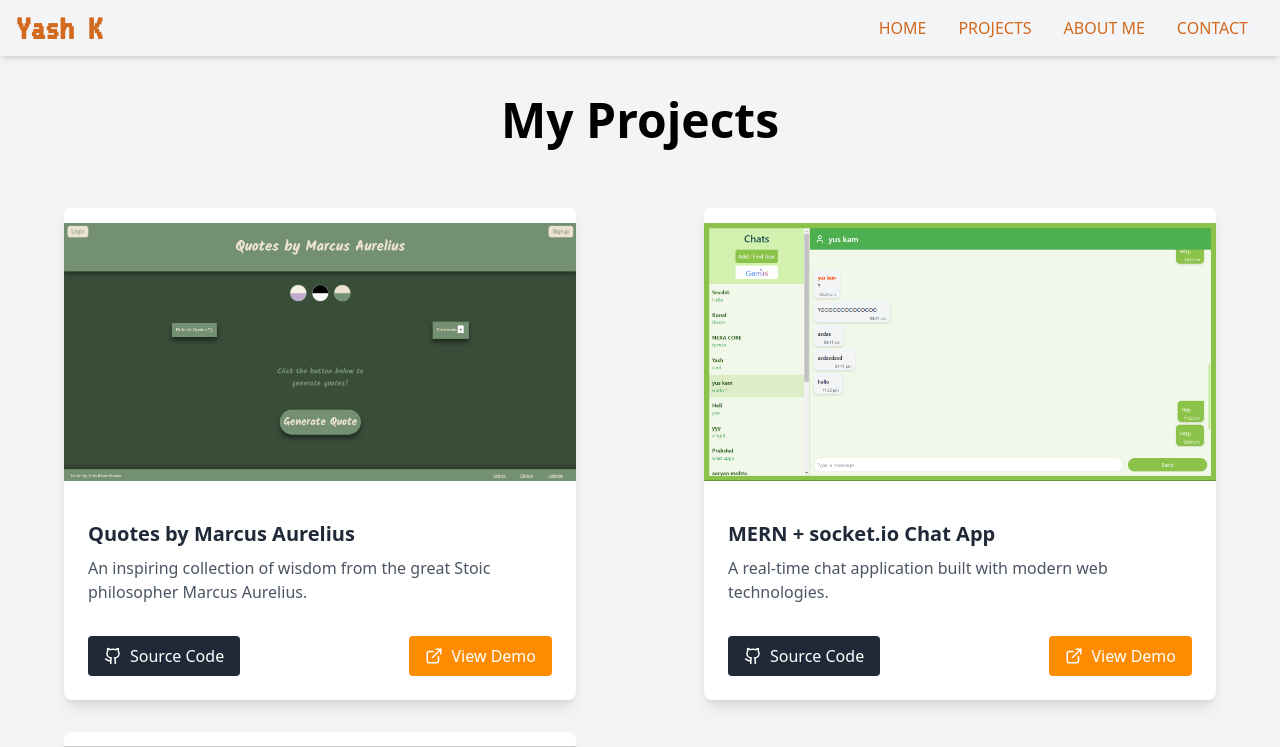
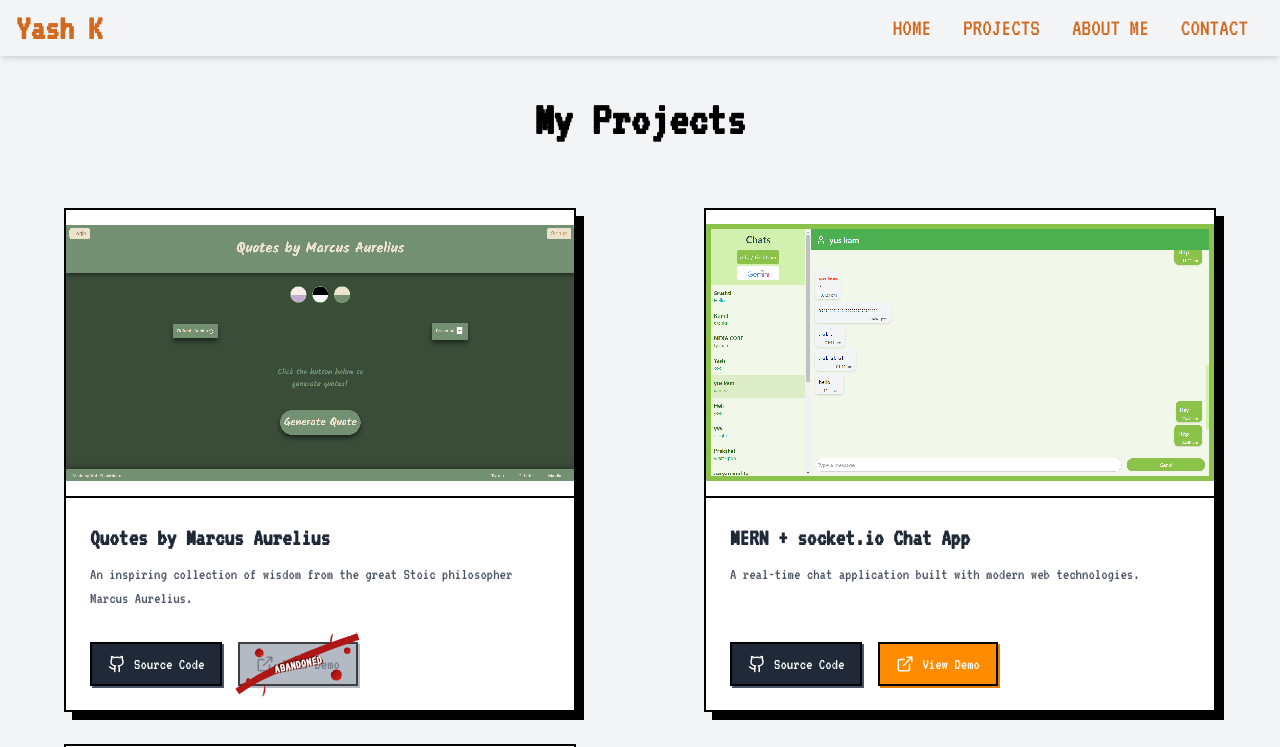
Before and after one commit to Yash456k/Yash_Portfolio, a React (Vite) app: page /all-projects in a window 1280 px wide. Shown: the top 747 px of the page. Built offline with nearby package versions, Linux system fonts and the light colour scheme; a web font is replaced by a local one.

Commit message:
all projects pixelated and abandoned changes

```diff
--- a/src/components/Navbar.tsx
+++ b/src/components/Navbar.tsx
@@ -115,7 +115,7 @@ const Navbar: React.FC = () => {
   }, []);
 
   return (
-    <nav className="bg-white bg-opacity-0 backdrop-blur-lg md:px-4 md:py-2 fixed top-0 left-0 w-full z-50 shadow-md">
+    <nav className="font-fancy bg-white bg-opacity-0 backdrop-blur-lg md:px-4 md:py-2 fixed top-0 left-0 w-full z-50 shadow-md">
       <div className="flex justify-between items-center">
         <button
           onClick={() => {
@@ -148,7 +148,7 @@ const Navbar: React.FC = () => {
                       item.submenu[0]?.isRoute || false
                     )
                   }
-                  className="text-[#d2691e] cursor-pointer rounded-none py-2 text-base font-medium px-4 border-none outline-none focus:outline-none font-sans overflow-hidden"
+                  className="text-[#d2691e] cursor-pointer rounded-none py-2 font-medium px-4 border-none outline-none focus:outline-none text-2xl overflow-hidden"
                   whileHover={{
                     backgroundColor: "#d2691e",
                     color: "#ffffff",
@@ -173,7 +173,7 @@ const Navbar: React.FC = () => {
             animate={{ opacity: 1, height: "auto" }}
             exit={{ opacity: 0, height: 0 }}
             transition={{ duration: 0.3 }}
-            className="md:hidden mt-2 overflow-hidden bg-black bg-opacity-5 backdrop-blur-md"
+            className="md:hidden mt-2 overflow-hidden bg-black bg-opacity-5 backdrop-blur-md text-xl"
           >
             {menuItems.map((item) => (
               <div key={item.id} className="py-2 px-4">
@@ -208,7 +208,7 @@ const Navbar: React.FC = () => {
                             handleNavigation(subItem.path, subItem.isRoute);
                             setActiveItem(null);
                           }}
-                          className="block py-2 text-sm text-[#c46c00] hover:text-purple-600 overflow-hidden cursor-pointer"
+                          className="block py-2 text-xl text-[#c46c00] hover:text-purple-600 overflow-hidden cursor-pointer"
                         >
                           {subItem.label}
                         </a>
@@ -248,7 +248,7 @@ const Navbar: React.FC = () => {
                     onClick={() =>
                       handleNavigation(subItem.path, subItem.isRoute)
                     }
-                    className="block px-4 py-2 text-lg text-gray-700 hover:bg-gray-100 hover:bg-opacity-50 cursor-pointer"
+                    className="block px-4 py-2 text-xl text-gray-700 hover:bg-gray-100 hover:bg-opacity-50 cursor-pointer"
                   >
                     {subItem.label}
                   </a>
--- a/src/pages/AllProjects.tsx
+++ b/src/pages/AllProjects.tsx
@@ -11,6 +11,7 @@ interface Project {
   imageUrl: string;
   sourceCodeUrl: string;
   demoUrl: string;
+  deprecated?: boolean;
 }
 
 const projects: Project[] = [
@@ -22,13 +23,14 @@ const projects: Project[] = [
     imageUrl: marcusPng,
     sourceCodeUrl: "https://github.com/Yash456k/Marcus_Aurelius_Fullstack",
     demoUrl: "https://quotesbymarcusaurelius.vercel.app/",
+    deprecated: true, // This project will now have the new blood slash effect
   },
   {
     id: 2,
     title: "MERN + socket.io Chat App",
     description:
       "A real-time chat application built with modern web technologies.",
-    imageUrl:chatAppPng ,
+    imageUrl: chatAppPng,
     sourceCodeUrl: "https://github.com/Yash456k/SocketIO-MERN-chatApp",
     demoUrl: "https://socket-io-mern-chat-app.vercel.app/",
   },
@@ -39,52 +41,165 @@ const projects: Project[] = [
     imageUrl: MernNotesPng,
     sourceCodeUrl: "https://github.com/Yash456k/MERN_Notes_App",
     demoUrl: "https://yash456k-basic-notes-mern-app.netlify.app/",
+    deprecated: true, // This project will also have the new blood slash effect
   },
 ];
 
 const ProjectCard: React.FC<{ project: Project }> = ({ project }) => (
-  <div className="bg-white shadow-lg rounded-lg overflow-hidden transition-transform duration-300 hover:scale-105 flex flex-col">
-    <div className="relative pb-[56.25%] overflow-hidden">
+  <div
+    className="
+      font-fancy bg-white
+      border-2 border-black
+      transition-all duration-200
+      shadow-[8px_8px_0_0_#000]
+      hover:shadow-[4px_4px_0_0_#000]
+      hover:-translate-x-1 hover:-translate-y-1
+      flex flex-col
+    "
+  >
+    <div className="relative pb-[56.25%] overflow-hidden border-b-2 border-black">
       <img
         src={project.imageUrl}
         alt={project.title}
-        className="absolute top-0 left-0 w-full h-full object-contain"
+        className="
+          absolute top-0 left-0 w-full h-full
+          object-contain
+          [image-rendering:pixelated]
+        "
       />
     </div>
     <div className="p-6 flex-grow flex flex-col justify-between">
       <div>
-        <h3 className="text-xl font-semibold mb-2 text-gray-800">
+        <h3 className="text-2xl font-semibold mb-2 text-gray-800">
           {project.title}
         </h3>
         <p className="text-gray-600 mb-4">{project.description}</p>
       </div>
-      <div className="flex justify-between mt-4">
+      <div className="flex flex-wrap gap-4 mt-4">
         <a
           href={project.sourceCodeUrl}
           target="_blank"
           rel="noopener noreferrer"
-          className="flex items-center px-4 py-2 bg-gray-800 text-white rounded hover:bg-gray-700 transition-colors duration-300"
+          className="
+            flex items-center px-4 py-2
+            bg-gray-800 text-white
+            border-2 border-black
+            shadow-[2px_2px_0_0_#4a5568]
+            hover:shadow-[2px_2px_0_0_#4a5568]
+            active:shadow-[0px_0px_0_0_#4a5568]
+            active:translate-x-1 active:translate-y-1
+            transition-all duration-150
+          "
         >
           <Github className="mr-2" size={18} />
           Source Code
         </a>
+
+        {project.deprecated ? (
+          <div className="relative">
+            {/* Deprecated Demo Button (Grayed Out) */}
+            <div
+              className="
+                flex items-center px-4 py-2
+                bg-gray-400 text-gray-600
+                border-2 border-black
+                shadow-[2px_2px_0_0_#9ca3af]
+                cursor-not-allowed
+                opacity-75
+              "
+            >
+              <ExternalLink className="mr-2" size={18} />
+              View Demo
+            </div>
+
+            {/* SVG Blood Slash Overlay */}
+            <div className="absolute inset-0 pointer-events-none flex items-center justify-center">
+              <svg
+                viewBox="0 0 100 40"
+                className="w-full h-full overflow-visible"
+              >
+                <defs>
+                  {/* Filter to create a liquid, distorted texture */}
+                  <filter id="blood-texture">
+                    <feTurbulence
+                      type="fractalNoise"
+                      baseFrequency="0.9"
+                      numOctaves="1"
+                      result="turbulence"
+                    />
+                    <feDisplacementMap
+                      in="SourceGraphic"
+                      in2="turbulence"
+                      scale="2"
+                      xChannelSelector="R"
+                      yChannelSelector="G"
+                    />
+                  </filter>
+                  {/* Gradient for color depth */}
+                  <linearGradient id="blood-gradient" x1="0%" y1="0%" x2="100%" y2="100%">
+                    <stop offset="0%" stopColor="#880808" />
+                    <stop offset="100%" stopColor="#dc2626" />
+                  </linearGradient>
+                </defs>
+
+                {/* Applying the filter and gradient to the blood shapes */}
+                <g filter="url(#blood-texture)" fill="url(#blood-gradient)">
+                  {/* Main Slash */}
+                  <path d="M-5 45 Q 30 20, 105 -5" stroke="url(#blood-gradient)" strokeWidth="6" />
+
+                  {/* Splatters */}
+                  <circle cx="15" cy="10" r="4" />
+                  <circle cx="85" cy="30" r="5" />
+                  <circle cx="95" cy="8" r="3" />
+                  <circle cx="5" cy="35" r="2" />
+
+                  {/* Drips */}
+                   <path d="M 20 38 Q 22 45, 18 50" strokeWidth="1"/>
+                   <path d="M 80 5 Q 78 -5, 82 -8" strokeWidth="1.5"/>
+                </g>
+              </svg>
+
+              {/* Deprecated Text */}
+              <div
+                className="
+                  absolute text-white font-extrabold text-xs uppercase
+                  transform -rotate-12
+                  [text-shadow:1px_1px_0px_#7f1d1d,-1px_-1px_0px_#450a0a]
+                  tracking-wider
+                "
+              >
+                Abandoned
+              </div>
+            </div>
+          </div>
+        ) : (
           <a
             href={project.demoUrl}
             target="_blank"
             rel="noopener noreferrer"
-          className="flex items-center px-4 py-2 bg-[#ff8c00] text-white rounded hover:bg-[#e67e00] transition-colors duration-300"
+            className="
+              flex items-center px-4 py-2
+              bg-[#ff8c00] text-white
+              border-2 border-black
+              shadow-[2px_2px_0_0_#e67e00]
+              hover:shadow-[2px_2px_0_0_#e67e00]
+              active:shadow-[0px_0px_0_0_#e67e00]
+              active:translate-x-1 active:translate-y-1
+              transition-all duration-150
+            "
           >
             <ExternalLink className="mr-2" size={18} />
             View Demo
           </a>
+        )}
       </div>
     </div>
   </div>
 );
 
 const AllProjects: React.FC = () => (
-  <div className="flex justify-center items-center flex-col container mx-auto px-4 py-8 pt-24 bg-gray-100">
-    <h1 className="mb-16 text-5xl  font-sans font-semibold">My Projects</h1>
+  <div className="flex justify-center items-center flex-col px-8 py-8 pt-24 bg-gray-100 ">
+    <h1 className="mb-16 text-5xl font-semibold font-fancy">My Projects</h1>
     <div className="grid grid-cols-1 md:grid-cols-2 gap-8 gap-x-32 max-w-6xl mx-auto">
       {projects.map((project) => (
         <ProjectCard key={project.id} project={project} />
```
Also changed, not shown: 1 other file (tests, documents, lock files or other folders). Lines whose indentation alone changed are shown as unchanged.
